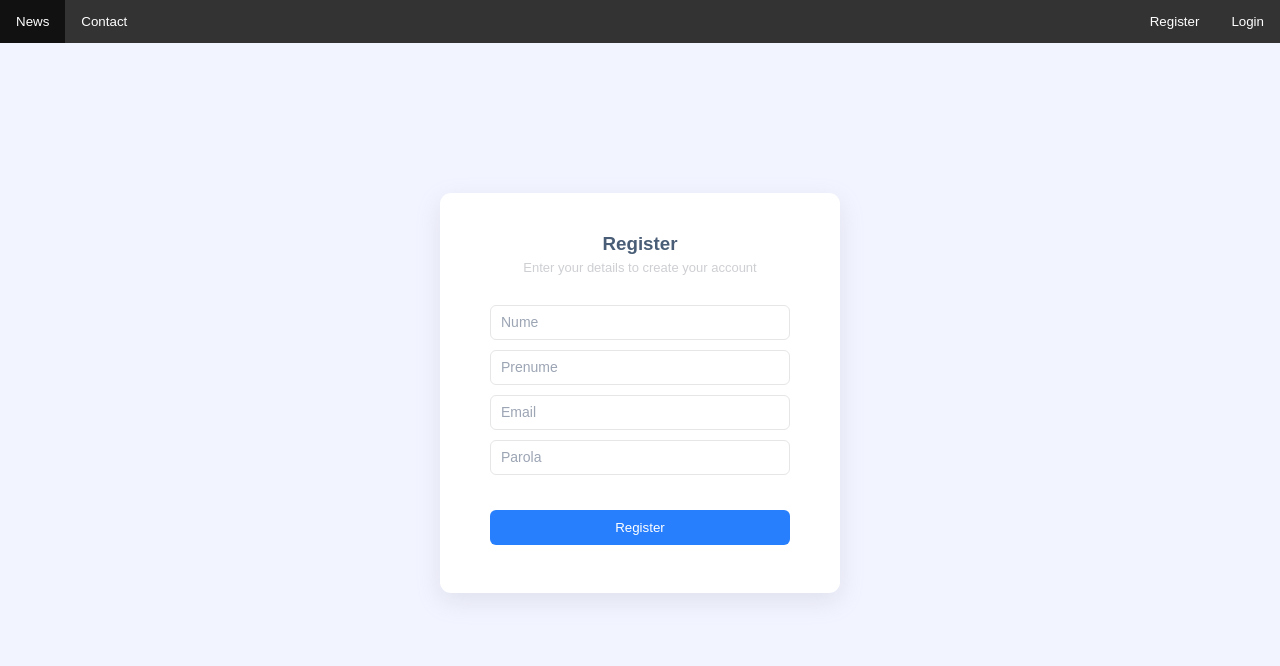
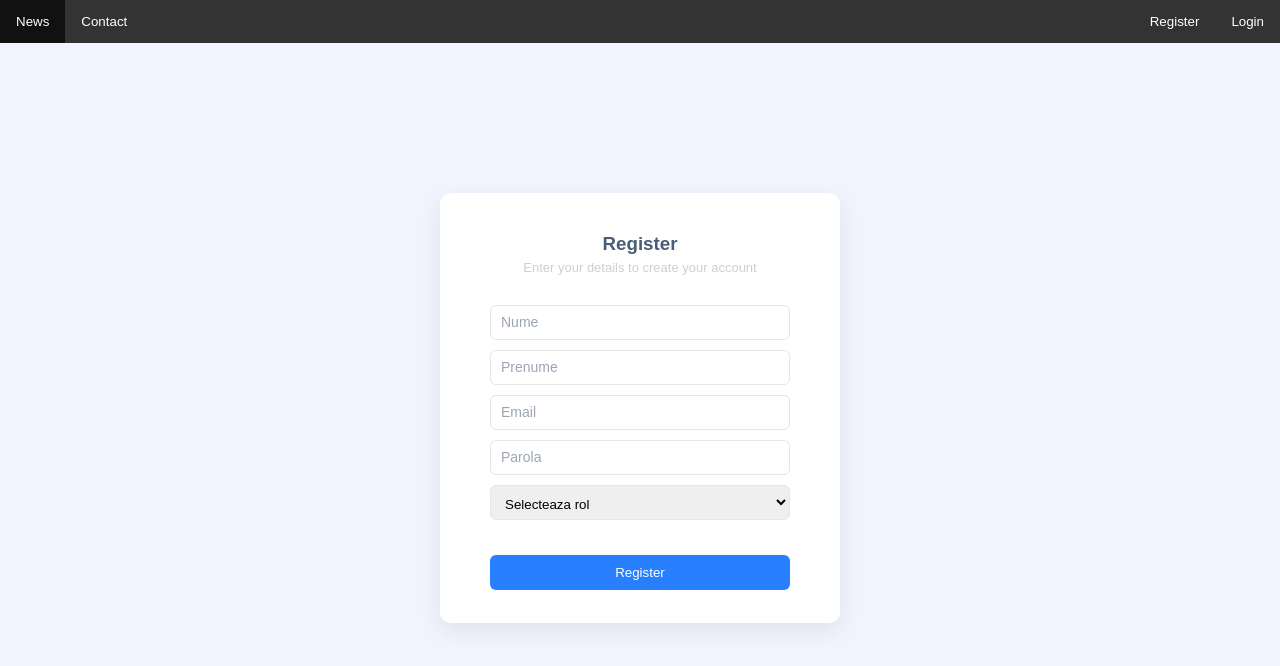
Before and after one commit to adrian-cioban/anonymous-grading-app, a React (Create React App) app in the folder frontend/: page /register in a window 1280 px wide. Shown: the top 666 px of the page. Built offline with nearby package versions, Linux system fonts and the light colour scheme.

Commit message:
login & register

```diff
--- a/frontend/src/components/Login/Login.css
+++ b/frontend/src/components/Login/Login.css
@@ -1,6 +1,6 @@
 .containerLogin {
   width: 400px;
-  height: 300px;
+  height: 350px;
   background-color: #fff;
   margin: 150px auto;
   border-radius: 11px;
@@ -37,6 +37,17 @@
   color: #9ca5b4;
   font-size: 14px;
 }
+
+select {
+  width: 100%;
+  height: 35px;
+  border: none;
+  border: 1px solid #e6e6e6;
+  border-radius: 6px;
+  outline: none;
+  padding: 10px 10px;
+  margin-bottom: 10px;
+}
 /* form */
 
 /* button */
--- a/frontend/src/components/Login/Login.js
+++ b/frontend/src/components/Login/Login.js
@@ -6,9 +6,12 @@ const Login = () => {
   const [email, setEmail] = useState("");
   const [parola, setParola] = useState("");
 
+  const [rol, setRol] = useState("");
+
   const [loginStatus, setLoginStatus] = useState("");
 
   const login = () => {
+    if (rol === "student") {
       Axios.post("http://localhost:8080/api/students/login", {
         email: email,
         parola: parola,
@@ -20,6 +23,19 @@ const Login = () => {
         }
         console.log(response.data);
       });
+    } else if (rol === "teacher") {
+      Axios.post("http://localhost:8080/api/teachers/login", {
+        email: email,
+        parola: parola,
+      }).then((response) => {
+        if (response.data.message) {
+          setLoginStatus(response.data.message);
+        } else {
+          setLoginStatus("Sa traiti " + response.data.prenume);
+        }
+        console.log(response.data);
+      });
+    }
   };
 
   return (
@@ -48,6 +64,21 @@ const Login = () => {
           }}
         />
       </div>
+      <div>
+        <select
+          name="role"
+          id="role"
+          onChange={(e) => {
+            setRol(e.target.value);
+          }}
+        >
+          <option value="" disabled selected>
+            Selecteaza rol
+          </option>
+          <option value="student">Student</option>
+          <option value="teacher">Teacher</option>
+        </select>
+      </div>
       <div className="btn">
         <button onClick={login}>Login</button>
       </div>
--- a/frontend/src/components/Register/Register.css
+++ b/frontend/src/components/Register/Register.css
@@ -1,6 +1,6 @@
 .container {
   width: 400px;
-  height: 400px;
+  height: 430px;
   background-color: #fff;
   margin: 150px auto;
   border-radius: 11px;
@@ -37,6 +37,17 @@
   color: #9ca5b4;
   font-size: 14px;
 }
+
+select {
+  width: 100%;
+  height: 35px;
+  border: none;
+  border: 1px solid #e6e6e6;
+  border-radius: 6px;
+  outline: none;
+  padding: 10px 10px;
+  margin-bottom: 10px;
+}
 /* form */
 
 /* button */
--- a/frontend/src/components/Register/Register.js
+++ b/frontend/src/components/Register/Register.js
@@ -8,7 +8,10 @@ const Register = () => {
   const [emailReg, setEmailReg] = useState("");
   const [parolaReg, setParolaReg] = useState("");
 
+  const [rol, setRol] = useState("");
+
   const register = () => {
+    if (rol === "student") {
       Axios.post("http://localhost:8080/api/students", {
         nume: numeReg,
         prenume: prenumeReg,
@@ -21,6 +24,20 @@ const Register = () => {
         setEmailReg("");
         setParolaReg("");
       });
+    } else if (rol === "teacher") {
+      Axios.post("http://localhost:8080/api/teachers", {
+        nume: numeReg,
+        prenume: prenumeReg,
+        email: emailReg,
+        parola: parolaReg,
+      }).then((response) => {
+        console.log(response.data);
+        setNumeReg("");
+        setPrenumeReg("");
+        setEmailReg("");
+        setParolaReg("");
+      });
+    }
   };
 
   return (
@@ -72,6 +89,21 @@ const Register = () => {
             setParolaReg(e.target.value);
           }}
         />
+        <div>
+          <select
+            name="role"
+            id="role"
+            onChange={(e) => {
+              setRol(e.target.value);
+            }}
+          >
+            <option value="" disabled selected>
+              Selecteaza rol
+            </option>
+            <option value="student">Student</option>
+            <option value="teacher">Teacher</option>
+          </select>
+        </div>
       </div>
       <div className="btn">
         <button onClick={register}>Register</button>
```
Also changed, not shown: 2 other files (tests, documents, lock files or other folders). Lines whose indentation alone changed are shown as unchanged.
